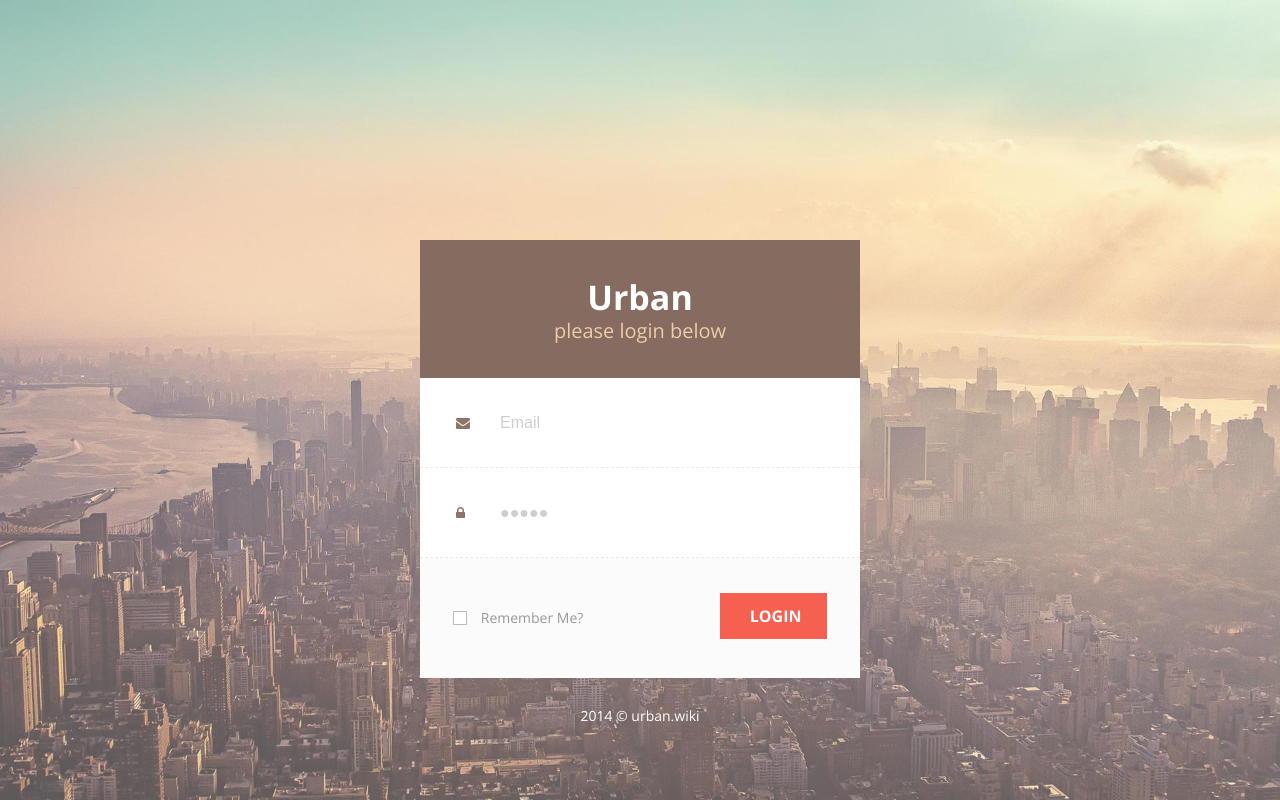
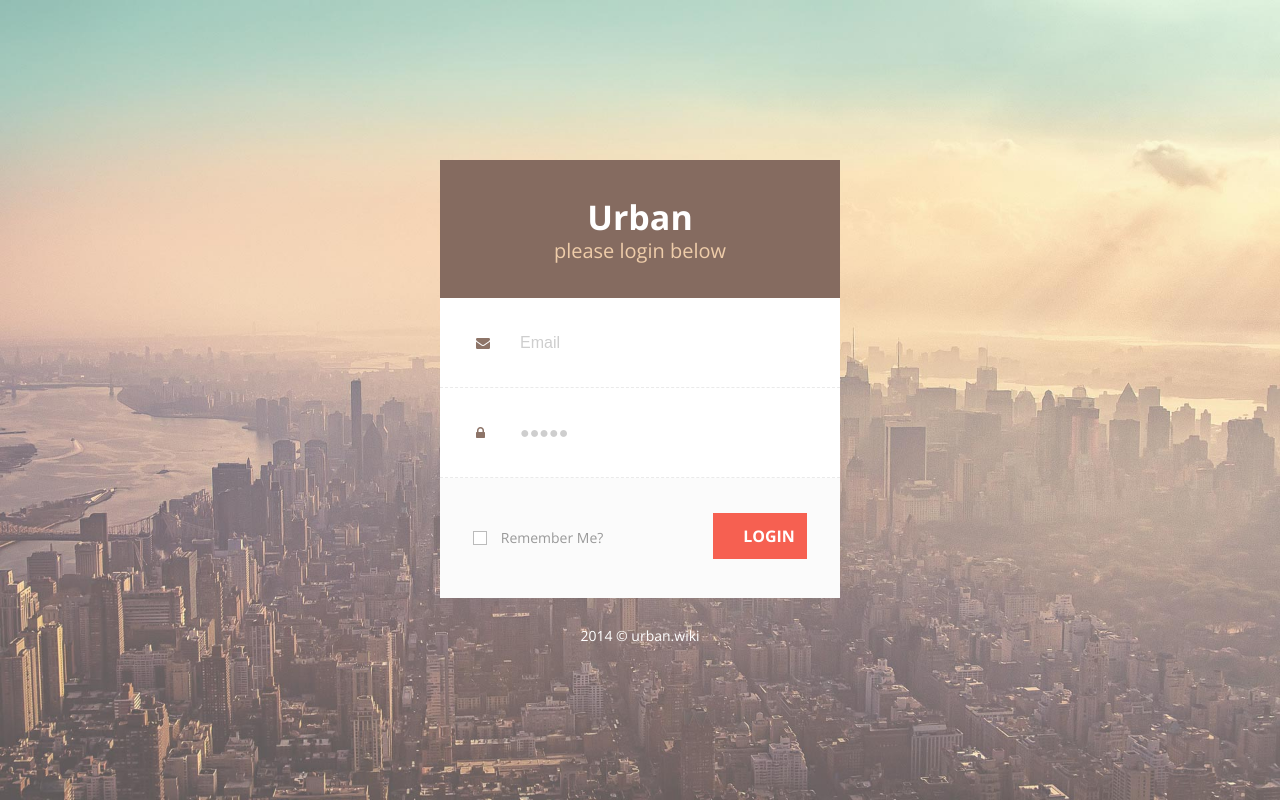
Before and after one commit to NathanCH/Urban, a PHP site: page /2014/ in a window 1280 px wide. Run offline with PHP 8.4, Linux system fonts and the light colour scheme; some libraries are stand-ins or nearby versions.

Commit message:
Public CSS
- Updated local folder location.
- Renamed main.css to public.css
- Moved foundation 'reset' type classes to reset.css
- CSS Formatting adjustments

```diff
--- a/application/config/config.php
+++ b/application/config/config.php
@@ -9,7 +9,7 @@
 /**
  *  Project URL.
  */
-    define('URL', 'http://localhost/2014/php-mvc-master/');
+    define('URL', 'http://localhost/2014/urban/');
 
 /**
  *  Database Configuration.
--- a/application/controller/home.php
+++ b/application/controller/home.php
@@ -11,7 +11,7 @@
         /**
          *  index()
          *
-         *   @todo Render login page.
+         *  @todo Render login page.
          */
 
             public function index() {
@@ -21,5 +21,4 @@
                 require 'application/views/public/login.php';
                 require 'application/views/_templates/footer.php';
             }
-
     }
--- a/application/views/_templates/header.php
+++ b/application/views/_templates/header.php
@@ -3,12 +3,12 @@
 <html lang="en">
     <head>
         <meta charset="utf-8">
-        <title>Urban</title>
+        <title><?= APP_NAME; ?> - <?= APP_VER; ?></title>
         <link rel="stylesheet" type="text/css" href="<?php echo URL; ?>public/css/reset.css" />
         <link rel="stylesheet" type="text/css" href="<?php echo URL; ?>public/css/foundation.css" />
         <link rel="stylesheet" type="text/css" href="<?php echo URL; ?>public/css/typography.css" />
         <link rel="stylesheet" type="text/css" href="<?php echo URL; ?>public/css/forms.css" />
-        <link rel="stylesheet" type="text/css" href="<?php echo URL; ?>public/css/main.css" />
+        <link rel="stylesheet" type="text/css" href="<?php echo URL; ?>public/css/public.css" />
         <link href="//netdna.bootstrapcdn.com/font-awesome/4.0.3/css/font-awesome.css" rel="stylesheet" />
         <link href='http://fonts.googleapis.com/css?family=Open Sans:700,400,400italic' rel='stylesheet' type='text/css' />
         <script src="http://code.jquery.com/jquery-2.0.3.js"></script>
--- a/application/views/public/login.php
+++ b/application/views/public/login.php
@@ -1,4 +1,4 @@
-<body id="splash">
+<body id="public">
     <div class="container container-centered">
         <div class="box">
             <header class="box-header row">
--- a/public/css/foundation.css
+++ b/public/css/foundation.css
@@ -1,62 +1,29 @@
-html, body {
-  height: 100%;
+/* Utility Classes*/
+.left{
+  float: left !important;
 }
-
-*,
-*:before,
-*:after {
-  -webkit-box-sizing: border-box;
-  -moz-box-sizing: border-box;
-  box-sizing: border-box; }
-
-html,
-body {
-  font-size: 100%; }
-
-img {
-  max-width: 100%;
-  height: auto; }
-
-img {
-  -ms-interpolation-mode: bicubic; }
-
-.left {
-  float: left !important; }
-
-.right {
-  float: right !important; }
-
-.clearfix {
-  *zoom: 1; }
-  .clearfix:before, .clearfix:after {
+.right{
+  float: right !important;
+}
+.clearfix{
+  *zoom: 1;
+}
+  .clearfix:before,
+  .clearfix:after{
     content: " ";
-    display: table; }
-  .clearfix:after {
-    clear: both; }
-
-.hide {
-  display: none; }
-
+    display: table;
+  }
+  .clearfix:after{
+    clear: both;
+  }
+.hide{
+  display: none;
+}
 .center{
   text-align: center;
 }
 
-img {
-  display: inline-block;
-  vertical-align: middle; }
-
-textarea {
-  height: auto;
-  min-height: 50px; }
-
-select {
-  width: 100%; }
-
-form{
-  display: block;
-  position: relative;
-}
-
+/* Foundation Grid */
 .row {
   width: 100%;
   margin-left: auto;
--- a/public/css/main.css
+++ b/public/css/public.css
@@ -1,25 +1,42 @@
-/*  Setup
+/*  Public Pages
     ===
+
+    Styles for public facing pages.
 */
 
     body{ background: #856b5f url('../img/splash.jpg') center / cover; }
 
+    @media only screen and (max-width: 480px) {
+        body{
+            background: #fbfbfb;
+        }
+    }
 
 
-/*  Layout
+
+/*  Splash Page
     ===
 
     Container Setup
     ---
 */
 
-    .container{}
+    .container{
+        width: 400px
+    }
+
+    @media only screen and (max-width: 480px) {
+        .container{
+            width: 100%;
+        }
+    }
 
     .container-centered{
         position: absolute;
         display: block;
-        top: 30%;
+        top: 20%;
         left: 50%;
+        margin-left: -200px;
     }
 
     @media only screen and (max-width: 480px) {
@@ -28,43 +45,21 @@
             bottom: 0;
             left: 0;
             right: 0;
+            margin-left: 0
         }
     }
 
-        #splash .container-centered{
-            margin-left: -220px;
-        }
-
-        @media only screen and (max-width: 480px) {
-            #splash .container-centered{
-                margin-left: 0;
-            }
-        }
-
-/*  Page Specific Containers
-    ---
-
-    <body id="page">
-        <div class="container">
-            ...
-        </div>
-    </body>
-*/
-
-    #splash .container{
-        width: 440px
+    .copyright{
+        color: white;
+        line-height: 75px;
     }
 
     @media only screen and (max-width: 480px) {
-        #splash .container{
-            width: 100%;
+       .copyright{
+            color: #555;
         }
     }
 
-    #splash .copyright{
-        color: white;
-        line-height: 75px;
-    }
 
 /*  Box
     ---
--- a/public/css/reset.css
+++ b/public/css/reset.css
@@ -20,10 +20,14 @@ menu, nav, section {
     font: inherit;
     vertical-align: baseline;
 }
+
 /* HTML5 display-role reset for older browsers */
 article, aside, details, figcaption, figure,
 footer, header, hgroup, menu, nav, section {
     display: block;
+}
+html, body {
+  height: 100%;
 }
 body {
     line-height: 1;
@@ -31,6 +35,7 @@ body {
 ol, ul {
     list-style: none;
 }
+
 /* Placeholders */
 ::-webkit-input-placeholder{ /* WebKit browsers */
     color:    #cecece;
@@ -46,3 +51,34 @@ ol, ul {
 :-ms-input-placeholder{ /* Internet Explorer 10+ */
     color:    #cecece;
 }
+
+/* Box Model */
+*,
+*:before,
+*:after{
+  -webkit-box-sizing: border-box;
+  -moz-box-sizing: border-box;
+  box-sizing: border-box;
+}
+
+/* Baseline for responsive images */
+img{
+  max-width: 100%;
+  height: auto;
+  -ms-interpolation-mode: bicubic;
+  display: inline-block;
+  vertical-align: middle;
+}
+
+/* Baseline for responsive forms */
+textarea{
+  height: auto;
+  min-height: 50px;
+}
+select{
+  width: 100%;
+}
+form{
+  display: block;
+  position: relative;
+}
```
Also changed, not shown: .htaccess.
